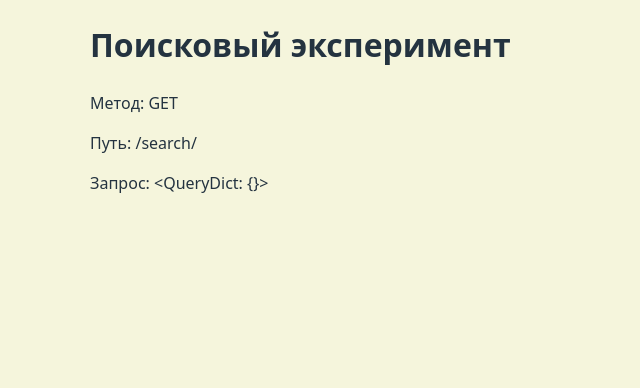
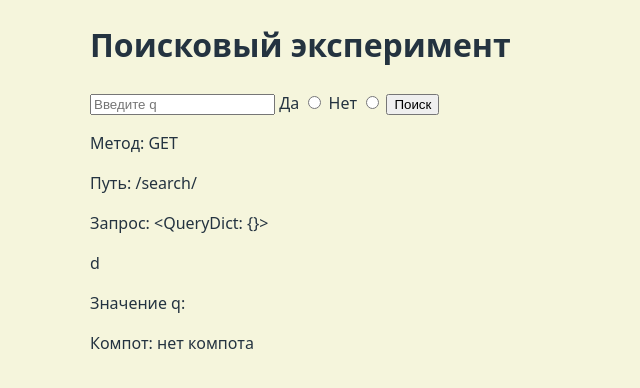
Before and after one commit to VladimirMonin/DJANGO_621, a Django app: page /search/ in a window 1280 px wide. Shown: the part 48-436 px from the top of the page, without its empty margins (0-640 px from the left). Run offline with Django 5.2, Linux system fonts and the light colour scheme.

Commit message:
lesson_51: Продолжили эксперимент с поисковой UI-шкой. Сделали форму с полями ввода, а также с радиокнопкой. Посмотрели, как можно отображать данные, добытые из объекта, на странице, а также как комбинируется поисковый запрос из GET-запроса.

```diff
--- a/blog/templates/blog/search_experiment.html
+++ b/blog/templates/blog/search_experiment.html
@@ -1,8 +1,18 @@
 {% extends "blog/base.html" %}
 {% block content %}
-<h1>Поисковый эксперимент</h1>
-
-<p>Метод: {{ query_method }}</p>
-<p>Путь: {{ query_path }}</p>
-<p>Запрос: {{ query_dict }}</p>
+    <h1>Поисковый эксперимент</h1>
+    {% comment %} value="{{ q_value }}" {% endcomment %}
+    <form action="{% url 'post_search' %}" method="get">
+    <input type="text" placeholder="Введите q"  name="q" value="{{ q_value }}" />
+    <label for="kompot_yes">Да</label>
+    <input type="radio" name="kompot" value="yes" id="kompot_yes" {% if kompot_value == 'yes' %} checked {% endif %}>
+    <label for="kompot_no">Нет</label>
+    <input type="radio" name="kompot" value="no" id="kompot_no" {% if kompot_value == 'no' %} checked {% endif %}>
+        <button type="submit">Поиск</button>
+    </form>
+    <p>Метод: {{ query_method }}</p>
+    <p>Путь: {{ query_path }}</p>
+    <p>Запрос: {{ query_dict }}</p>d
+    <p>Значение q: {{ q_value }}</p>
+    <p>Компот: {{ kompot_value }}</p>
 {% endblock %}
--- a/blog/views.py
+++ b/blog/views.py
@@ -64,9 +64,18 @@ def search_experiment(request):
     query_dict = request.GET
     query_path = request.path
 
+    # Параметр q - поисковый запрос
+    query = query_dict.get("q", "")
+    kompot = query_dict.get("kompot", "нет компота")
+
     context = {
         "query_method": query_method,
         "query_dict": query_dict,
         "query_path": query_path,
+        "q_value": query,
+        "kompot_value": kompot,
+
     }
+
+
     return render(request, "blog/search_experiment.html", context)
```
